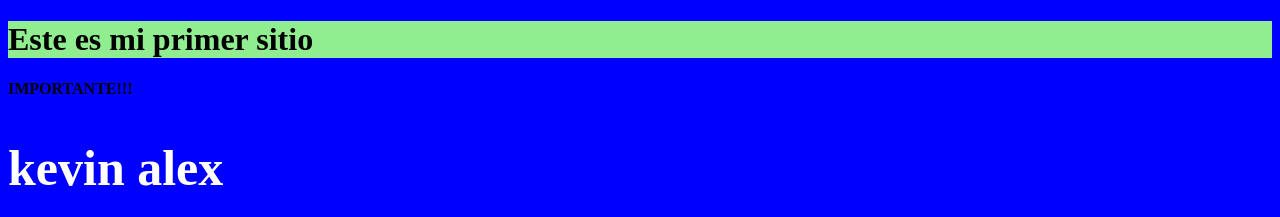
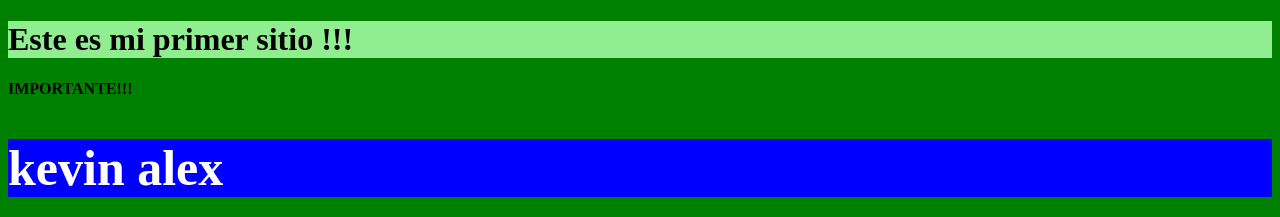
Before and after one commit to kevinalex1/MiPrimerRepositorio, a plain HTML site: page index.html in a window 1280 px wide. Shown: the top 217 px of the page. Drawn offline with Linux system fonts and the light colour scheme.

Commit message:
Proyecto inicial-add estilos al titulo

```diff
--- a/index.html
+++ b/index.html
@@ -11,7 +11,7 @@
 
 <body class="fondo">
     <h1 class="titulo">
-        Este es mi primer sitio
+        Este es mi primer sitio !!!
     </h1>
     <strong>IMPORTANTE!!!</strong>
     <h2 class="subtitulo">
--- a/styles.css
+++ b/styles.css
@@ -7,5 +7,5 @@
     font-size: 50px;
 }
 .fondo{
-    background: blue;
+    background: green;
 }
```
